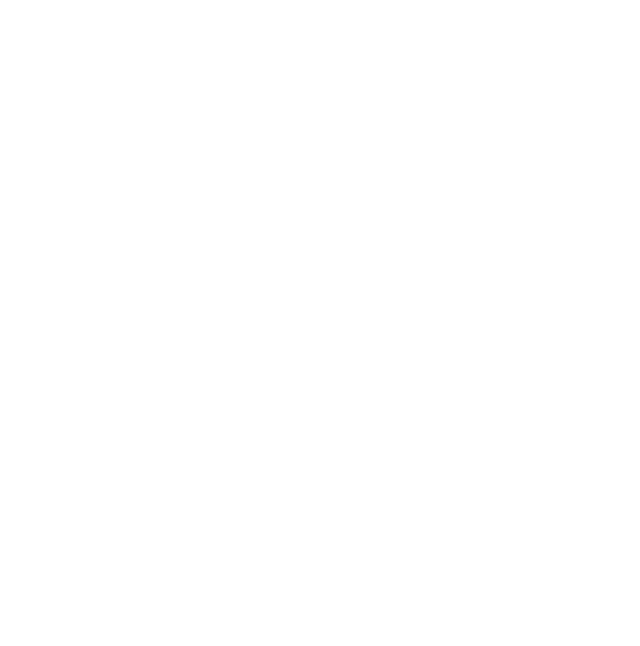
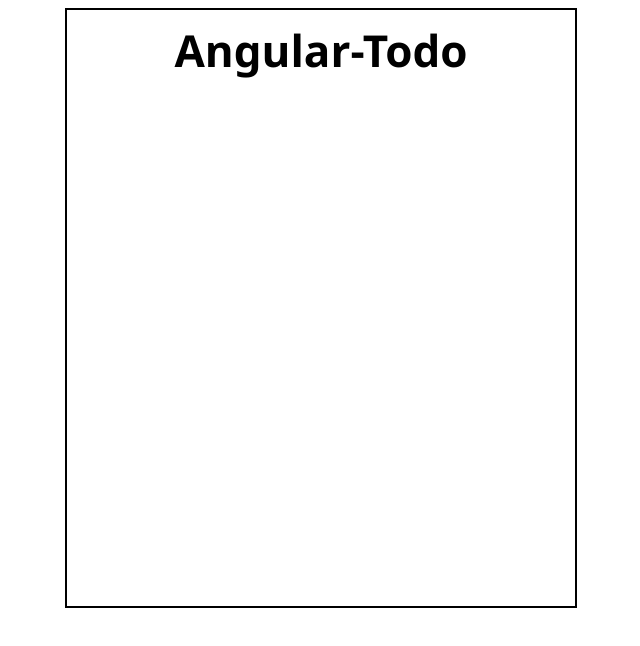
Before and after one commit to limbon/angular-todo, an Angular app: page / in a window 1280 px wide. Shown: the top 646 px of the page, without its empty margins (319-959 px from the left). Built offline with nearby package versions, Linux system fonts and the light colour scheme.

Commit message:
improve styling

```diff
--- a/src/app/app.component.html
+++ b/src/app/app.component.html
@@ -1,4 +1,6 @@
-<div>
+<div class="container">
+    <h1>Angular-Todo</h1>
+    <div class="list">
         <app-todo *ngFor="let t of todos"
             [name]="t.name"
             [description]="t.description"
@@ -7,3 +9,4 @@
             [complete]='t.complete'
         ></app-todo>
     </div>
+</div>
--- a/src/app/app.component.scss
+++ b/src/app/app.component.scss
@@ -1,4 +1,23 @@
-div {
+.container {
 	max-width: 512px;
+	min-height: 600px;
 	display: grid;
+	grid-template-rows: 64px 1fr;
+	gap: 16px;
+	margin: 0 auto;
+	padding: 8px;
+	border: 2px solid black;
+
+	h1 {
+		text-align: center;
+		font-size: 44px;
+		align-self: center;
+	}
+
+	.list {
+		display: grid;
+		overflow: scroll;
+		overflow-x: hidden;
+		overflow-y: auto;
+	}
 }
--- a/src/styles.scss
+++ b/src/styles.scss
@@ -1,10 +1,12 @@
 /* You can add global styles to this file, and also import other style files */
 * {
+	font-family: 'Segoe UI', Tahoma, Geneva, Verdana, sans-serif;
 	box-sizing: border-box;
 }
 
 body {
 	margin: 0;
+	padding: 8px;
 }
 
 h1,
```
Lines whose indentation alone changed are shown as unchanged.
